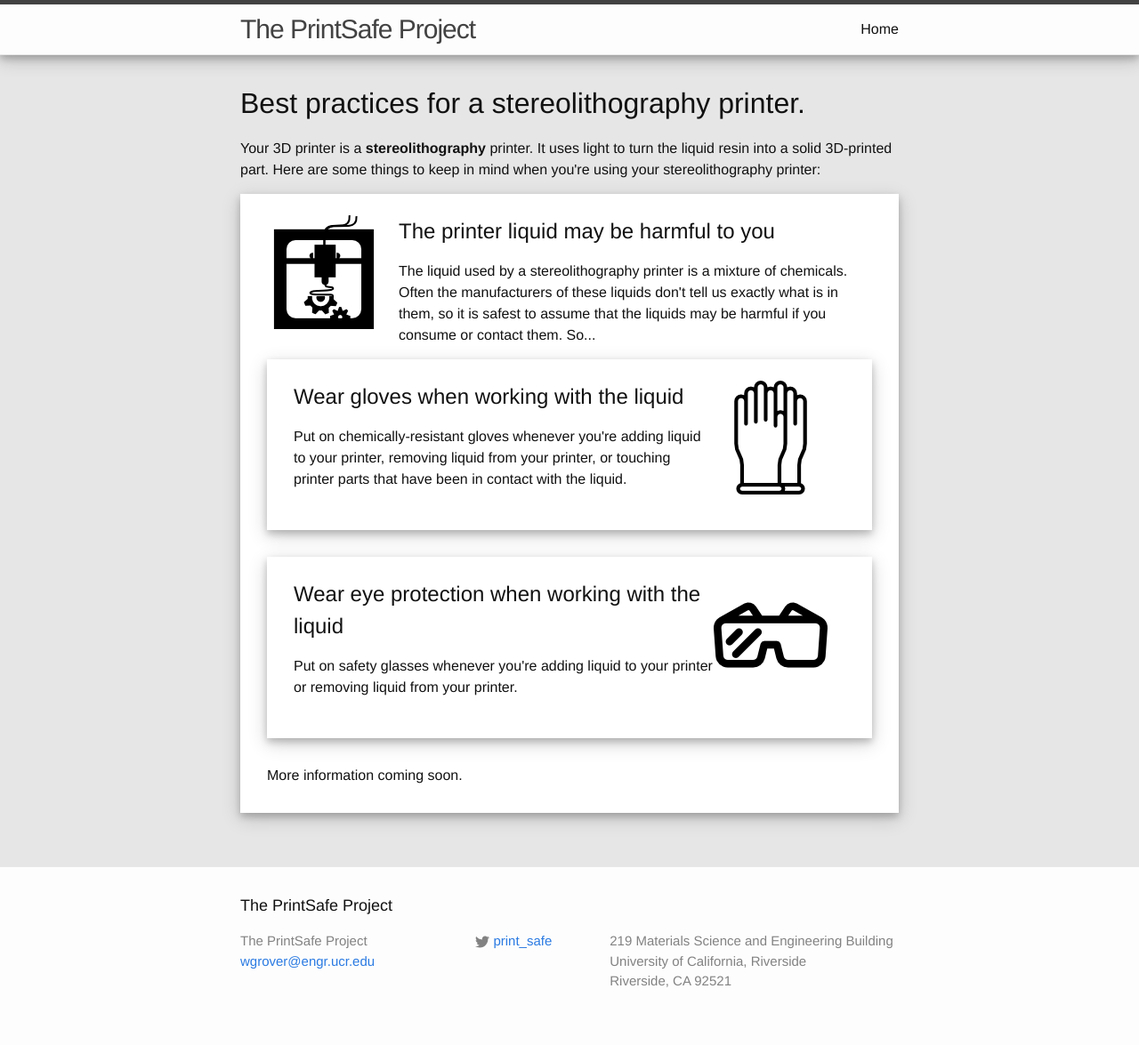
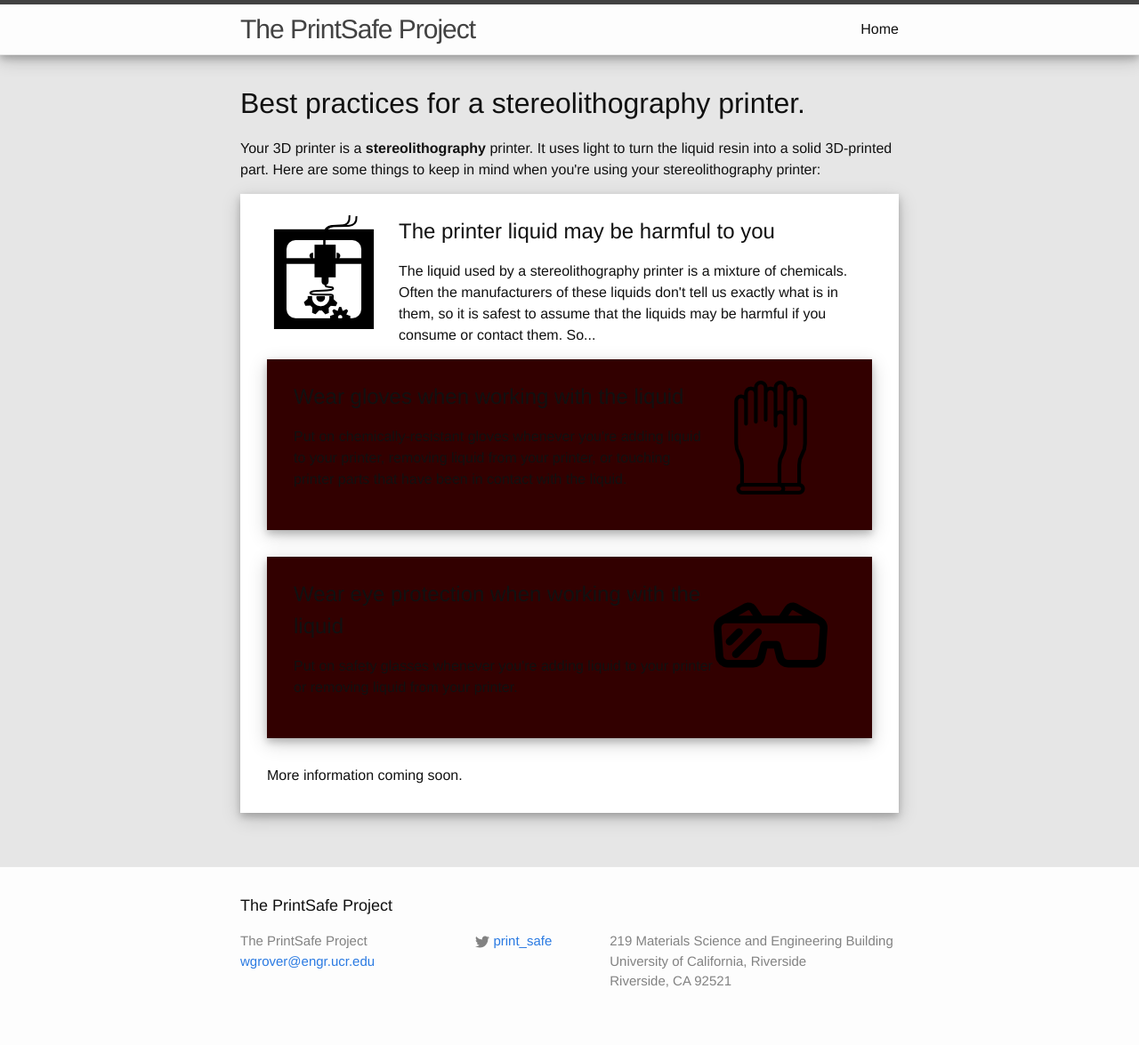
Before and after one commit to groverlab/printsafe, a Jekyll site: the page built from stereolithography.html, in a window 1280 px wide. Shown: the whole page at 89% size. Built offline with Jekyll 4.4.1, drawn with Linux system fonts in a browser that asks for light colours.

Commit message:
playing with color

```diff
--- a/_sass/_layout.scss
+++ b/_sass/_layout.scss
@@ -207,7 +207,7 @@ box-shadow: 0 4px 8px 0 rgba(0, 0, 0, 0.2), 0 6px 20px 0 rgba(0, 0, 0, 0.19);
 box-shadow: 0 4px 8px 0 rgba(0, 0, 0, 0.2), 0 6px 20px 0 rgba(0, 0, 0, 0.19);
 
         margin-bottom: $spacing-unit;
-        background-color: rgba(0.1, 0,0,0);
+        background-color: rgb(50,0,0);
         padding-top: 0px;
         padding-bottom: 30px;
         padding-left: 30px;
```
